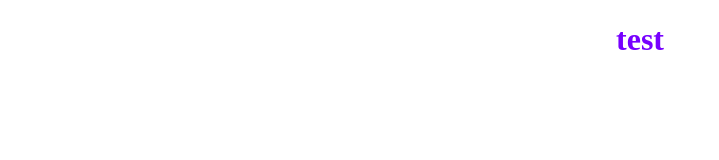
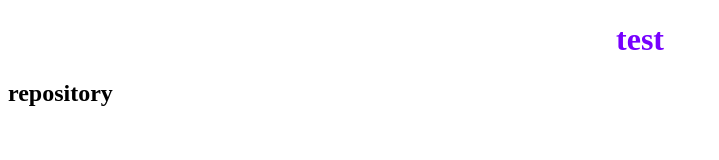
Before and after one commit to Boroda-Dmitro/test, a plain HTML site: page index.html in a window 1280 px wide. Shown: the whole page, without its empty margins (0-719 px from the left). Drawn offline with Linux system fonts and the light colour scheme.

Commit message:
добавляє стилі та текст

```diff
--- a/index.html
+++ b/index.html
@@ -6,8 +6,10 @@
     <meta name="viewport" content="width=device-width, initial-scale=1.0">
     <title>Document</title>
     <link rel="stylesheet" href="styles/styles.css">
+
 </head>
 <body>
     <h1>test</h1>
+    <h2>repository</h2>
 </body>
 </html>
```
